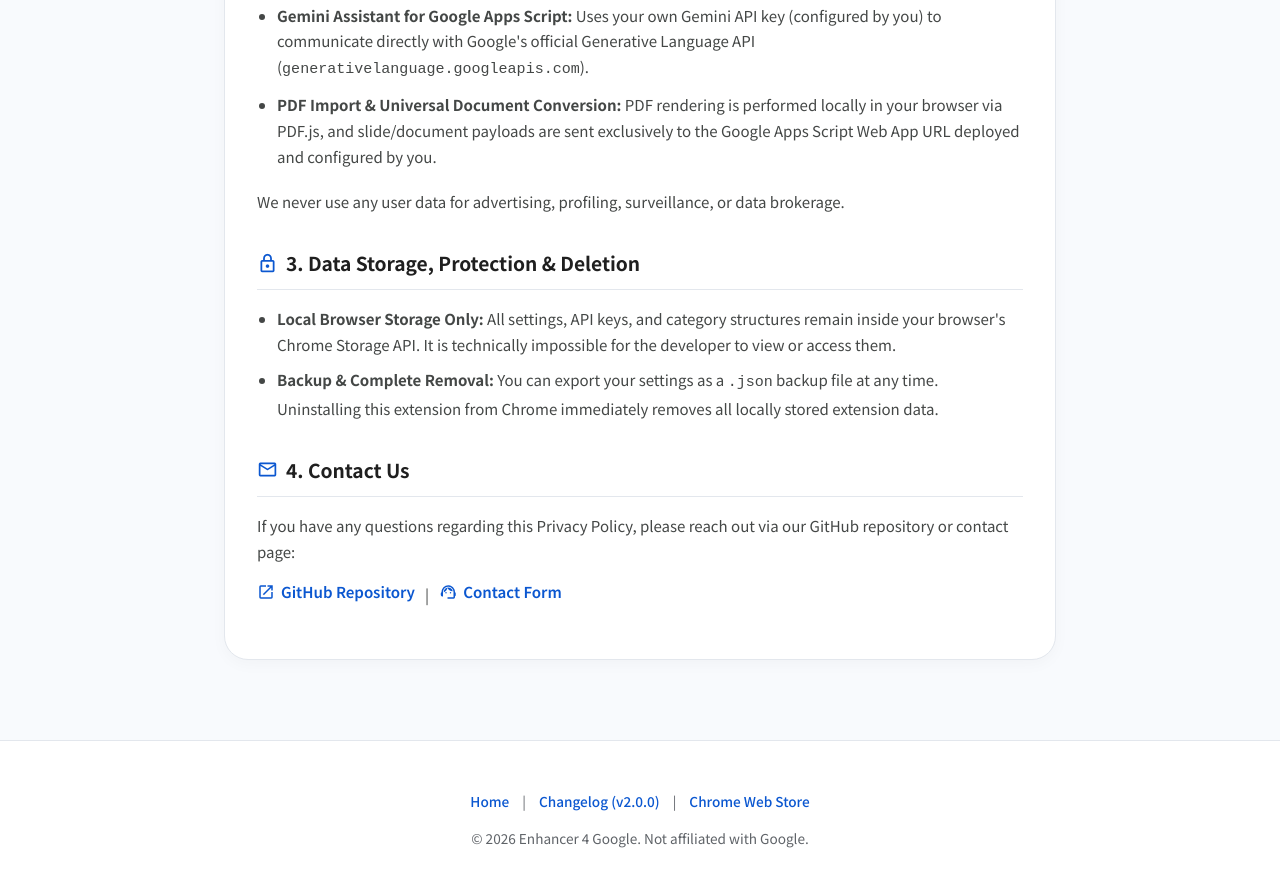
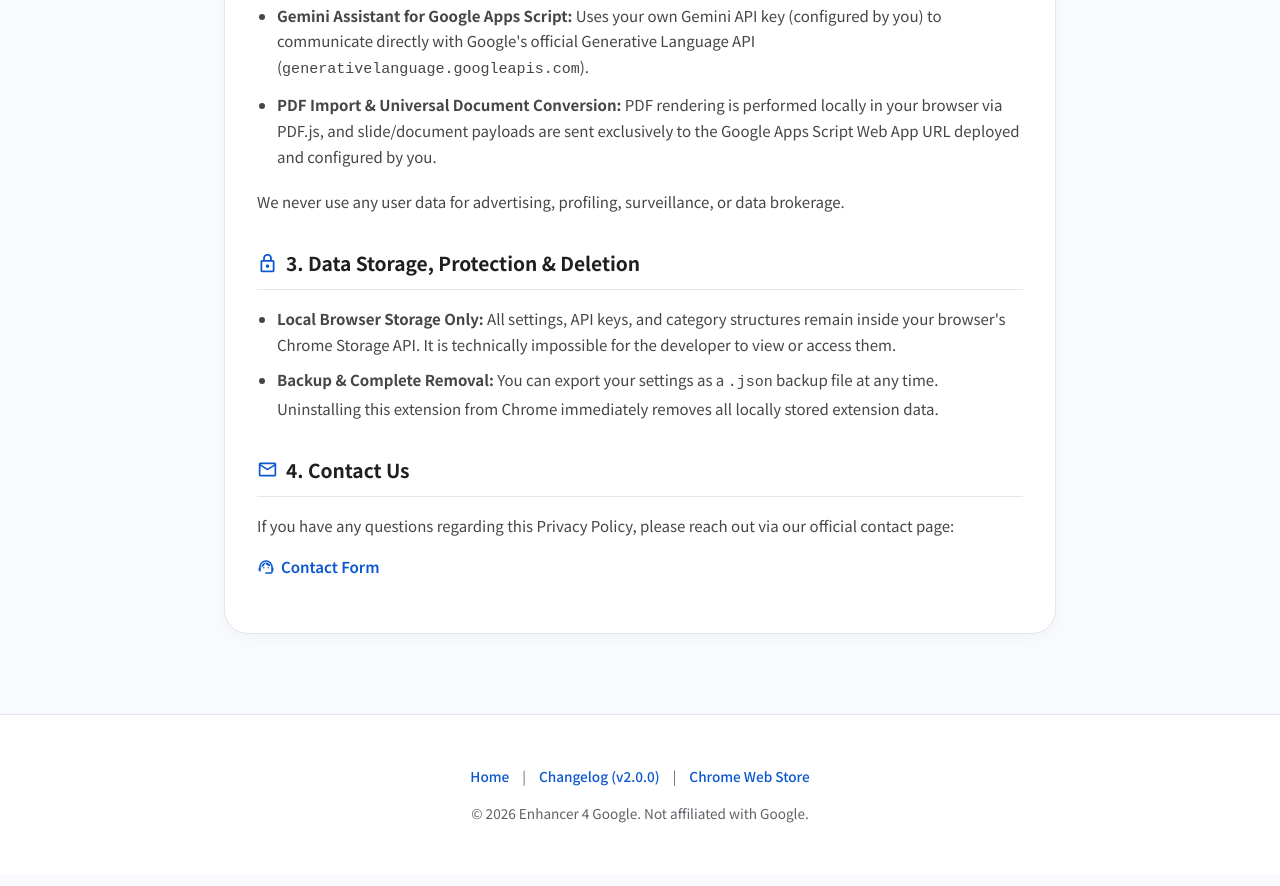
Before and after one commit to kotakahashi-4u/Enhancer4GooglePublic, a plain HTML site: page privacy.html in a window 1280 px wide. Shown: the part 1136-2022 px from the top of the page. Drawn offline with Linux system fonts and the light colour scheme; a web font is replaced by a local one.

Commit message:
Update privacy.html

```diff
--- a/privacy.html
+++ b/privacy.html
@@ -335,12 +335,8 @@
         </ul>
 
         <h2><span class="material-icons-outlined">mail</span>4. お問い合わせ</h2>
-        <p>本プライバシーポリシーに関するご質問や不具合のご報告は、以下の公式窓口または GitHub リポジトリよりお願いいたします。</p>
+        <p>本プライバシーポリシーに関するご質問や不具合のご報告は、以下の公式窓口よりお願いいたします。</p>
         <p>
-          <a href="https://github.com/kotakahashi-4u/Enhancer4Google" target="_blank" rel="noopener" class="ext-link">
-            <span class="material-icons-outlined" style="font-size:18px;">open_in_new</span>GitHub Repository
-          </a>
-          &nbsp;&nbsp;|&nbsp;&nbsp;
           <a href="https://corp-4u.com/contact/" target="_blank" rel="noopener" class="ext-link">
             <span class="material-icons-outlined" style="font-size:18px;">support_agent</span>お問い合わせフォーム
           </a>
@@ -388,12 +384,8 @@
         </ul>
 
         <h2><span class="material-icons-outlined">mail</span>4. Contact Us</h2>
-        <p>If you have any questions regarding this Privacy Policy, please reach out via our GitHub repository or contact page:</p>
+        <p>If you have any questions regarding this Privacy Policy, please reach out via our official contact page:</p>
         <p>
-          <a href="https://github.com/kotakahashi-4u/Enhancer4Google" target="_blank" rel="noopener" class="ext-link">
-            <span class="material-icons-outlined" style="font-size:18px;">open_in_new</span>GitHub Repository
-          </a>
-          &nbsp;&nbsp;|&nbsp;&nbsp;
           <a href="https://corp-4u.com/contact/" target="_blank" rel="noopener" class="ext-link">
             <span class="material-icons-outlined" style="font-size:18px;">support_agent</span>Contact Form
           </a>
```
